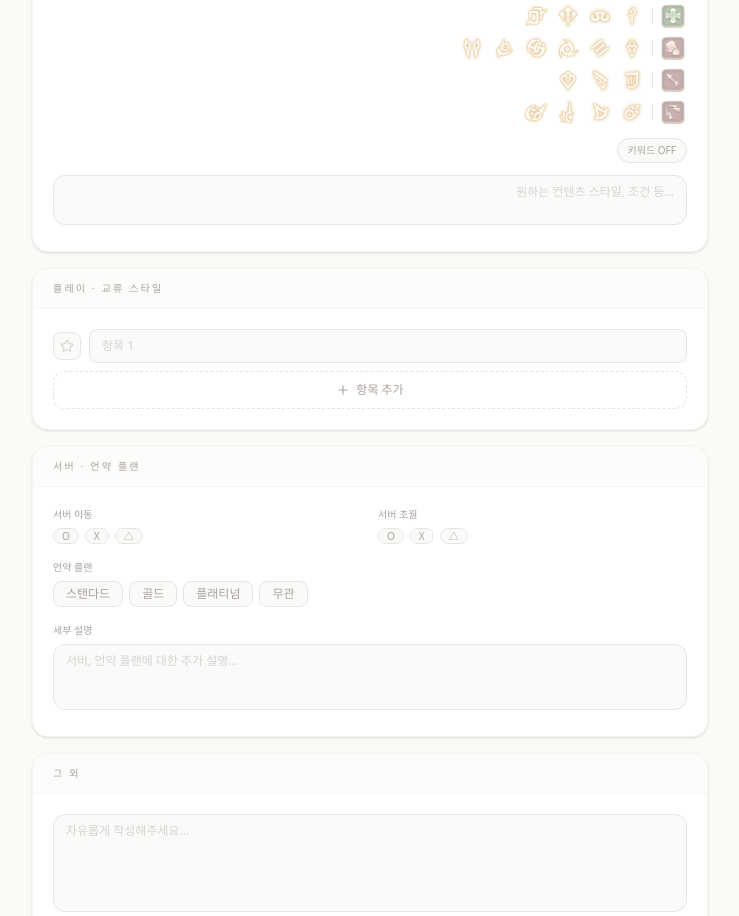
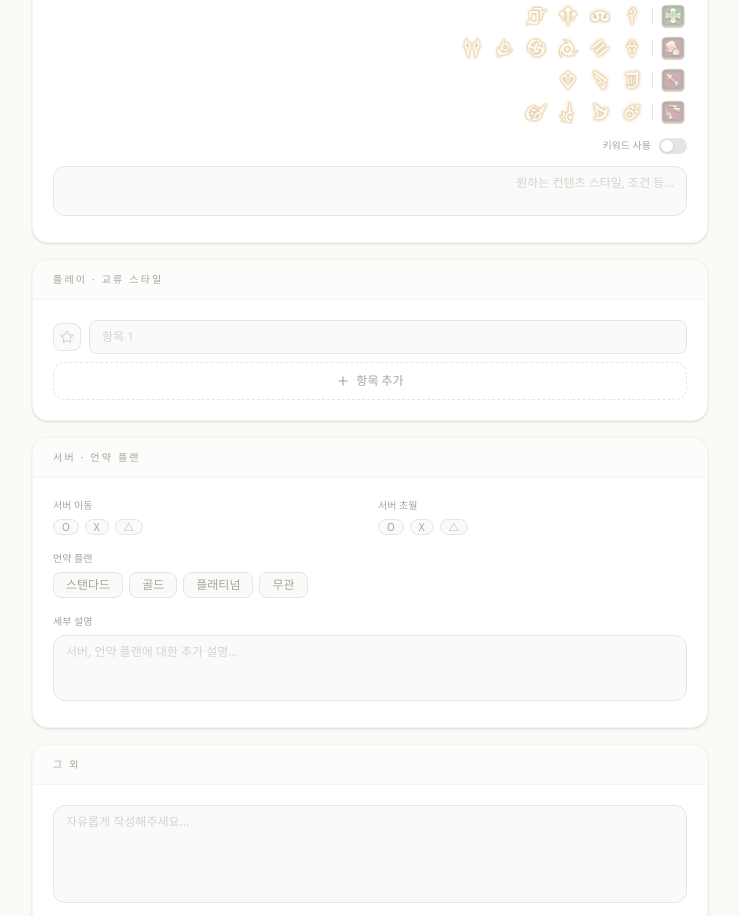
Before and after one commit to gogobibi/eternal-bonding-sheet, a Next.js app: page / in a window 1280 px wide. Shown: the part 2360-3276 px from the top of the page, without its empty margins (48-787 px from the left). Built offline with nearby package versions, Linux system fonts and the light colour scheme.

Commit message:
feat: 키워드 토글로 변경

```diff
--- a/app/_components/profile-editor/form/ContentsSection.tsx
+++ b/app/_components/profile-editor/form/ContentsSection.tsx
@@ -135,17 +135,20 @@ export const ContentsSection: React.FC<Props> = ({
         </div>
       </div>
       <JobPicker value={youJob} onChange={setYouJob} align="right" />
-      <div className="flex justify-end">
+      <div className="flex items-center justify-end gap-2">
+        <span className="text-[10px] text-stone-400">키워드 사용</span>
         <button
           type="button"
           onClick={() => setYouContentsEnabled((p) => !p)}
-          className={`text-[10px] px-2.5 py-1 rounded-full border transition-all ${
-            youContentsEnabled
-              ? "bg-violet-50 border-violet-300 text-violet-600"
-              : "bg-stone-50 border-stone-200 text-stone-400 hover:border-stone-300"
+          className={`relative inline-flex h-4 w-7 shrink-0 items-center rounded-full transition-colors ${
+            youContentsEnabled ? "bg-violet-400" : "bg-stone-200"
           }`}
         >
-          {youContentsEnabled ? "키워드 ON" : "키워드 OFF"}
+          <span
+            className={`inline-block h-3 w-3 rounded-full bg-white shadow transition-transform ${
+              youContentsEnabled ? "translate-x-3.5" : "translate-x-0.5"
+            }`}
+          />
         </button>
       </div>
       {youContentsEnabled && (
```
